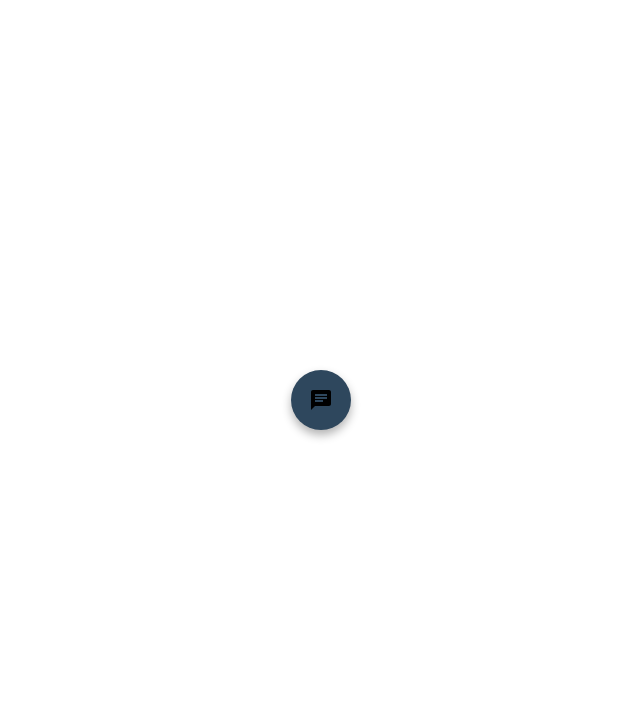
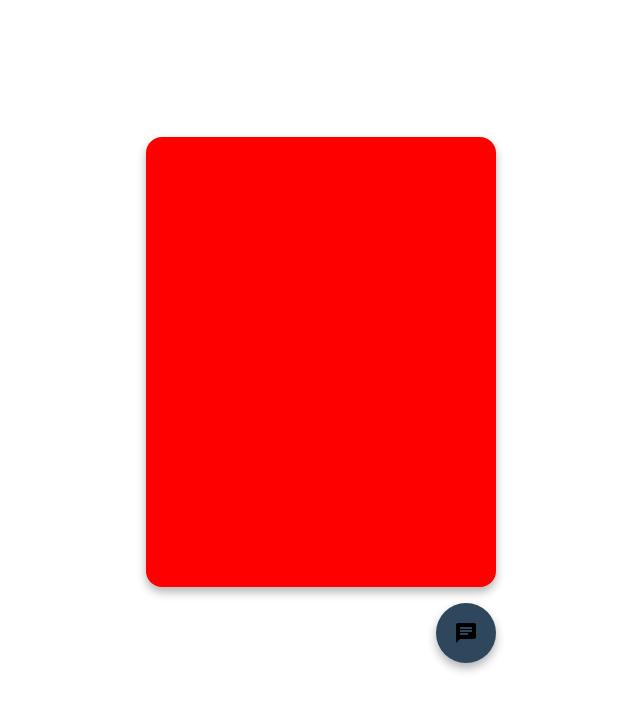
Before and after one commit to rady-ben/bubbleNaseej, a Next.js app: page / in a window 1280 px wide. Shown: the top 710 px of the page, without its empty margins (319-959 px from the left). Built offline with nearby package versions, Linux system fonts and the light colour scheme.

Commit message:
add conversation box

```diff
--- a/src/component/Bubble/Bubble.tsx
+++ b/src/component/Bubble/Bubble.tsx
@@ -1,13 +1,18 @@
 "use client";
 import React, { useState } from "react";
+import { Box } from "@mui/material";
 import Button from "./Button";
+import Conversation from "./Conversation";
 
 export default function Bubble() {
   const [isOpened, setIsOpened] = useState(false);
   const toggle = () => setIsOpened(!isOpened);
   return (
-    <div>
-      <Button isOpened={isOpened} onClick={toggle} />
-    </div>
+    <Box display="flex" flexDirection="column" alignItems="flex-end">
+      <Conversation />
+      <Box mt={2}>
+        <Button isOpened={isOpened} onClick={toggle} />
+      </Box>
+    </Box>
   );
 }
--- /dev/null
+++ b/src/component/Bubble/Conversation/Container.tsx
@@ -0,0 +1,18 @@
+"use client";
+import styled from "@emotion/styled";
+
+const Container = styled("div")(() => {
+  return {
+    display: "flex",
+    justifyContent: "center",
+    alignItems: "center",
+    height: "450px",
+    width: "350px",
+    borderRadius: "16px",
+    backgroundColor: "#f00",
+    boxShadow: "0px 5px 10px rgba(0, 0, 0, 0.3)", // Add this line for the shadow
+    transition: "all 0.3s ease-in-out",
+  };
+});
+
+export default Container;
--- /dev/null
+++ b/src/component/Bubble/Conversation/Conversation.tsx
@@ -0,0 +1,11 @@
+import React from "react";
+import Container from "./Container";
+
+type Props = {
+  isOpened?: boolean;
+  onClick: () => void;
+};
+
+export default function Conversation({ isOpened }: Props) {
+  return <Container></Container>;
+}
--- /dev/null
+++ b/src/component/Bubble/Conversation/index.ts
@@ -0,0 +1,3 @@
+import Conversation from "./Conversation";
+
+export default Conversation;
```
